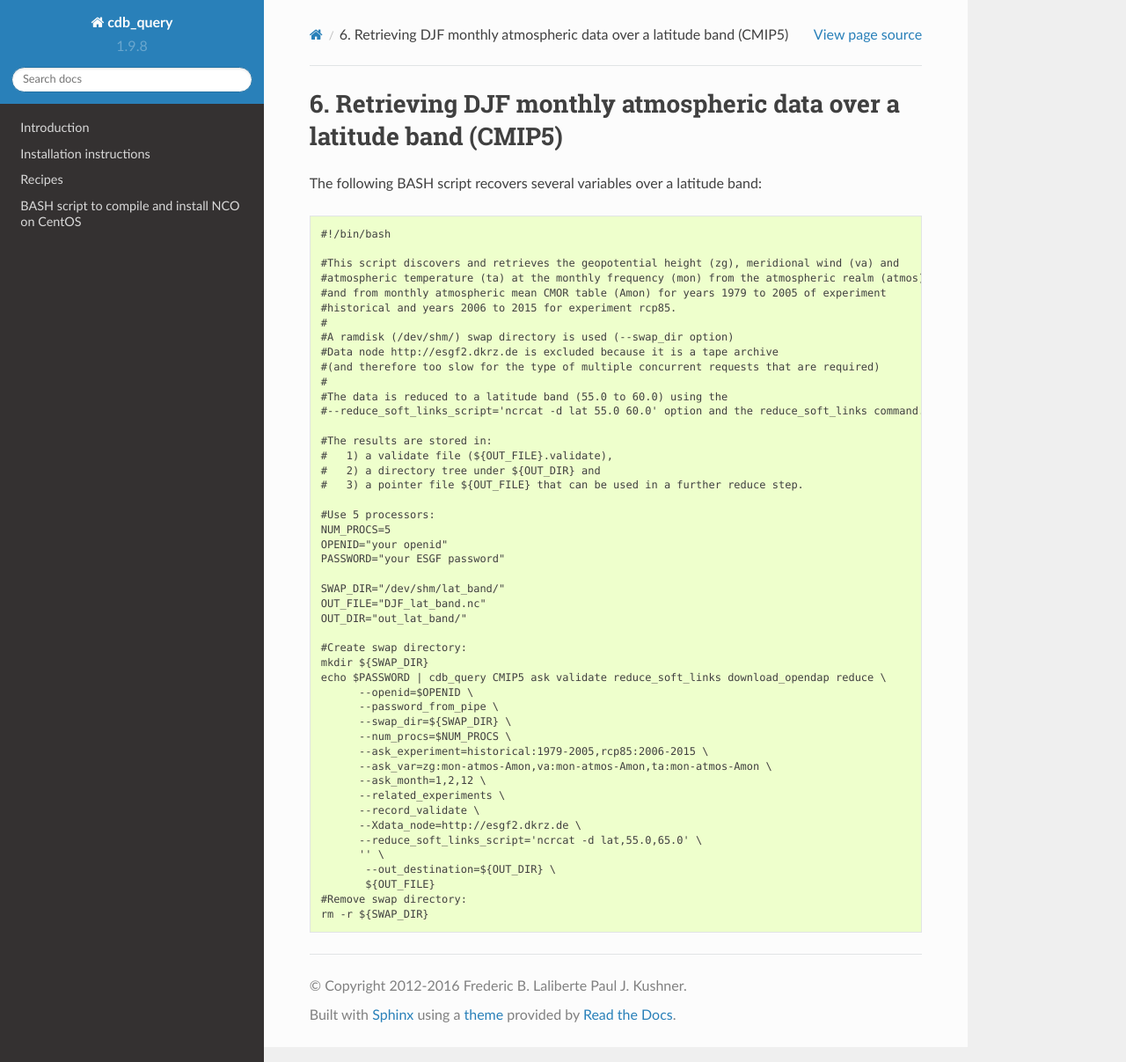
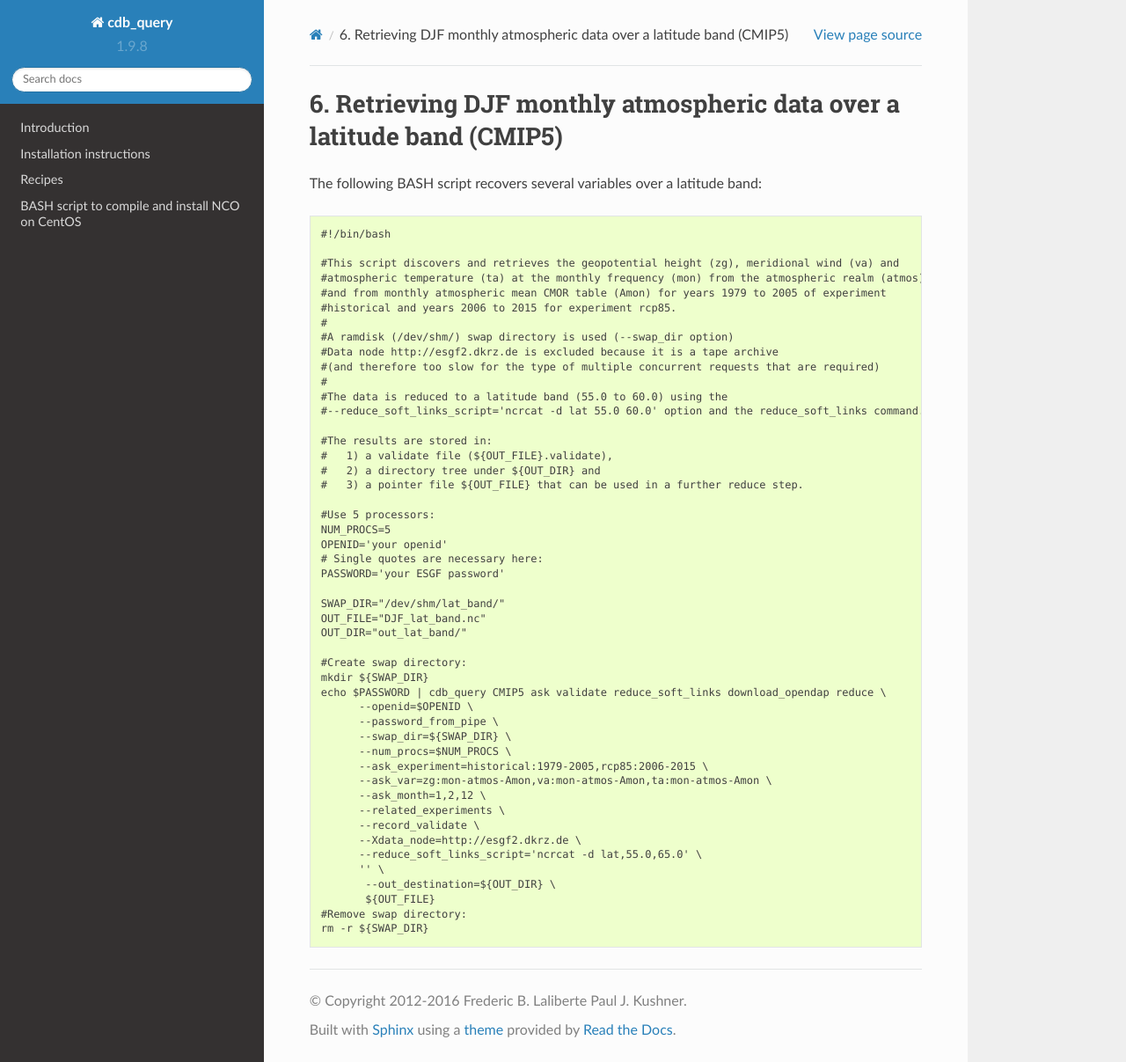
Before and after one commit to laliberte/cdb_query, a Sphinx documentation site: the page built from docs/recipe06.rst, in a window 1280 px wide and 1207 px high. Shown: the whole window at 88% size. Built offline with Sphinx 7.4.7 and the Read the Docs theme 2.0.0, drawn with Linux system fonts in a browser that asks for light colours.

Commit message:
Changed double quotes to single quotes in recipes. Otherwise, it might fail if passwords include special characters

```diff
--- a/docs/recipe01.rst
+++ b/docs/recipe01.rst
@@ -190,8 +190,9 @@ This recipe is summarized in the following BASH script. The ``--password_from_pi
 
     #!/bin/bash
 
-    OPENID="your openid"
-    PASSWORD="your ESGF password"
+    OPENID='your openid'
+    # Single quotes are necessary here:
+    PASSWORD='your ESGF password'
     #Discover data:
     cdb_query CMIP5 ask --ask_month=1,2,10,11,12 \
                         --ask_var=tas:day-atmos-day,orog:fx-atmos-fx \
--- a/docs/recipe03.rst
+++ b/docs/recipe03.rst
@@ -233,8 +233,9 @@ This recipe is summarized in the following BASH script::
     #Change to set number of processes to use:
     NUM_PROCS=10
     #Specify your OPENID
-    OPENID="your openid"
-    PASSWORD="your ESGF password"
+    OPENID='your openid'
+    # Single quotes are necessary here:
+    PASSWORD='your ESGF password'
 
     #Discover data:
     cdb_query CORDEX ask --ask_experiment=historical:1979-2004 \
--- a/docs/recipe05.rst
+++ b/docs/recipe05.rst
@@ -25,8 +25,9 @@ With operator chaining, in a BASH script::
     yinc      = 0.94240837696
     EndOfGrid
 
-    OPENID="your openid"
-    PASSWORD="your ESGF password"
+    OPENID='your openid'
+    # Single quotes are necessary here:
+    PASSWORD='your ESGF password'
     #latlon box -124.78 -66.95 24.74 49.34 is continental us
     echo $PASSWORD | cdb_query CMIP5 ask validate reduce_soft_links download_opendap reduce \
                       --ask_month=3,4,5 \
--- a/docs/recipe06.rst
+++ b/docs/recipe06.rst
@@ -24,8 +24,9 @@ The following BASH script recovers several variables over a latitude band::
 
     #Use 5 processors:
     NUM_PROCS=5
-    OPENID="your openid"
-    PASSWORD="your ESGF password"
+    OPENID='your openid'
+    # Single quotes are necessary here:
+    PASSWORD='your ESGF password'
 
     SWAP_DIR="/dev/shm/lat_band/"
     OUT_FILE="DJF_lat_band.nc"
```
